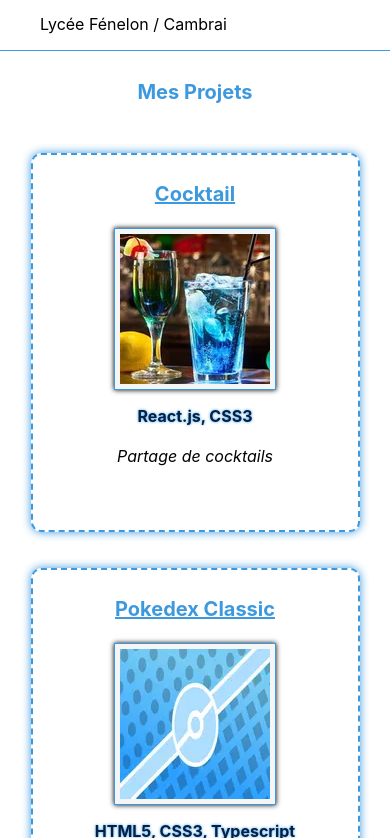
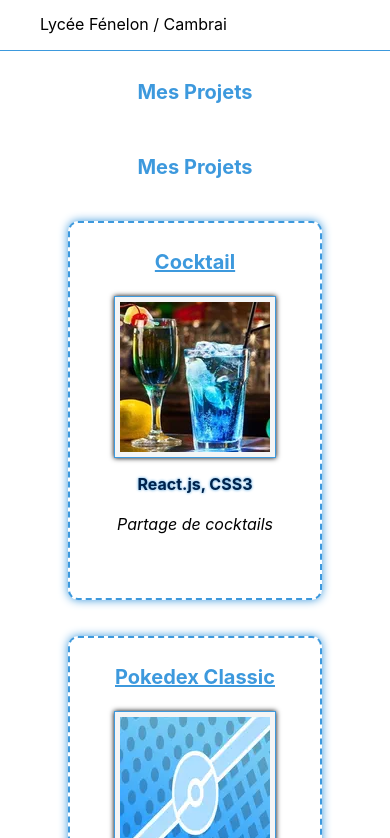
Before and after one commit to DumontGontran/portfolio-v2, a React (Create React App) app: page / in a window 390 px wide. Shown: the part 1126-1964 px from the top of the page. Built offline with nearby package versions, Linux system fonts and the light colour scheme.

Commit message:
update component Card's project and styles

```diff
--- a/src/components/Card/Cards.css
+++ b/src/components/Card/Cards.css
@@ -2,8 +2,9 @@
     display: grid;
     grid-template-columns: repeat(3, 1fr);
     grid-template-rows: repeat(1, 1fr);
-    padding-bottom: 10px;
-    column-gap: 20px;
+    padding-bottom: 20px;
+    column-gap: 100px;
+    margin: auto;
 }
 
 article {
@@ -32,6 +33,8 @@
     flex-direction: column;
     opacity: 1;
     margin: 20px auto;
+    min-width: 250px;
+    max-width: 250px;
     min-height: 375px;
     max-height: 375px;
     align-items: center;
@@ -69,11 +72,11 @@
 @media screen and (max-device-width: 1080px) {
     .wrapper {
         grid-template-columns: repeat(1, 1fr);
-        grid-template-rows: repeat(4, 1fr);
+        grid-template-rows: repeat(3, 1fr);
     }
 
     article {
-        min-width: 325px;
-        max-width: 325px;
+        min-width: 250px;
+        max-width: 250px;
     }
 }
--- a/src/components/Card/Cards.tsx
+++ b/src/components/Card/Cards.tsx
@@ -1,22 +1,25 @@
 import { useSelector } from 'react-redux'
 import { store } from '../../store'
 import './Cards.css'
+import '../../pages/index.css'
 
 const Cards = () => {
     interface Projet {
-        id: number;
-        title: string;
-        logo: string;
-        alt: string;
-        technos: string;
-        description: string;
-        link: string;
+        id: number
+        title: string
+        logo: string
+        alt: string
+        technos: string
+        description: string
+        link: string
     }
 
     const projets: Array<Projet> = useSelector(() => store.getState().Projets.projets)
     return (
-        <section className='wrapper'>
-            {projets && projets.map((projet) =>
+        <section>
+            <h3>Mes Projets</h3>
+            <div  className='wrapper'>
+                {projets.map((projet) =>
                     <a href={projet.link} key={projet.id} className='projet_link'>
                         <article>
                             <span className='projet_title'>{projet.title}</span>
@@ -28,6 +31,7 @@
                         </article>
                     </a>
                 )}
+            </div>
         </section>
     )
 }
```
Lines whose indentation alone changed are shown as unchanged.
